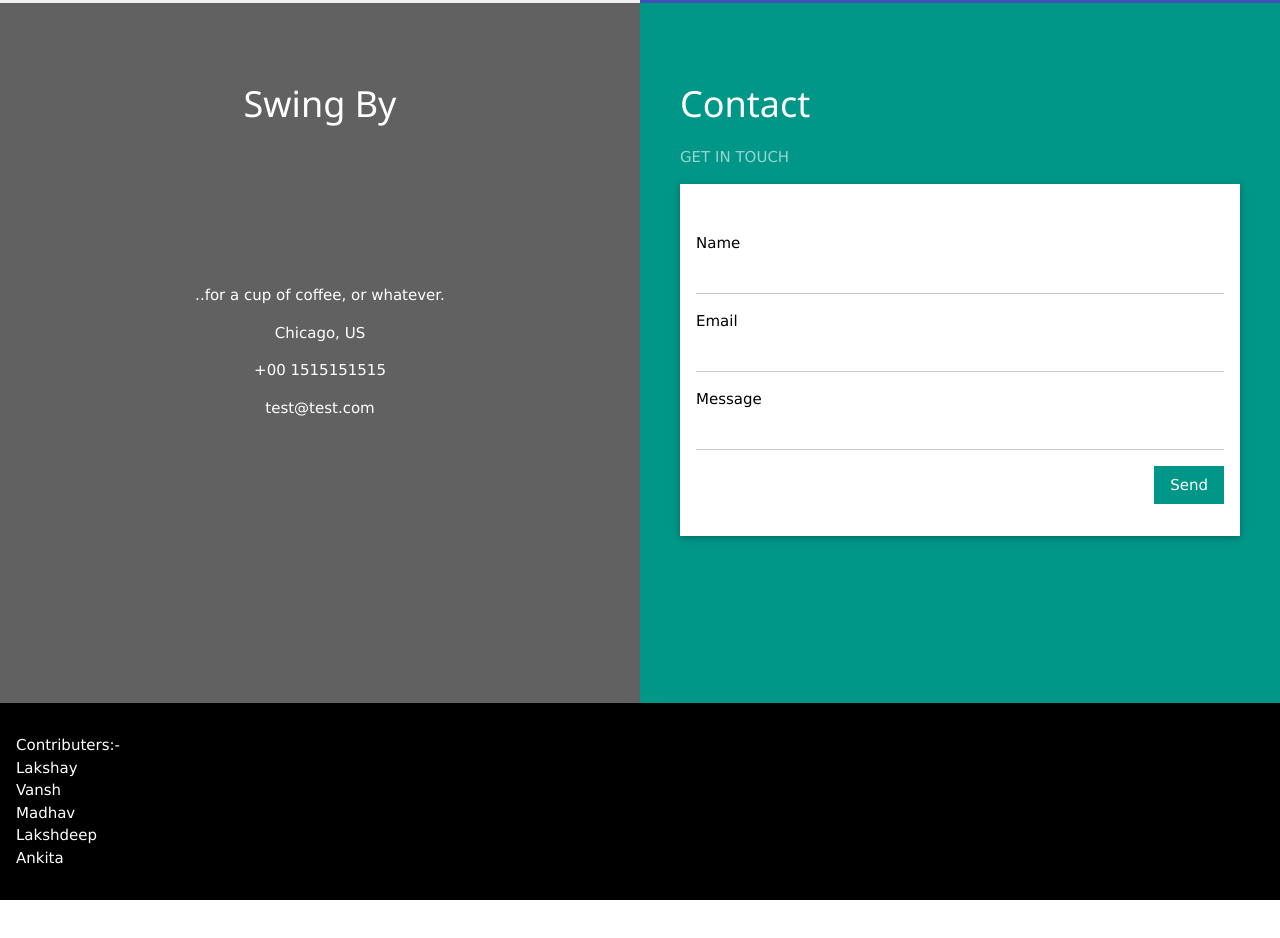
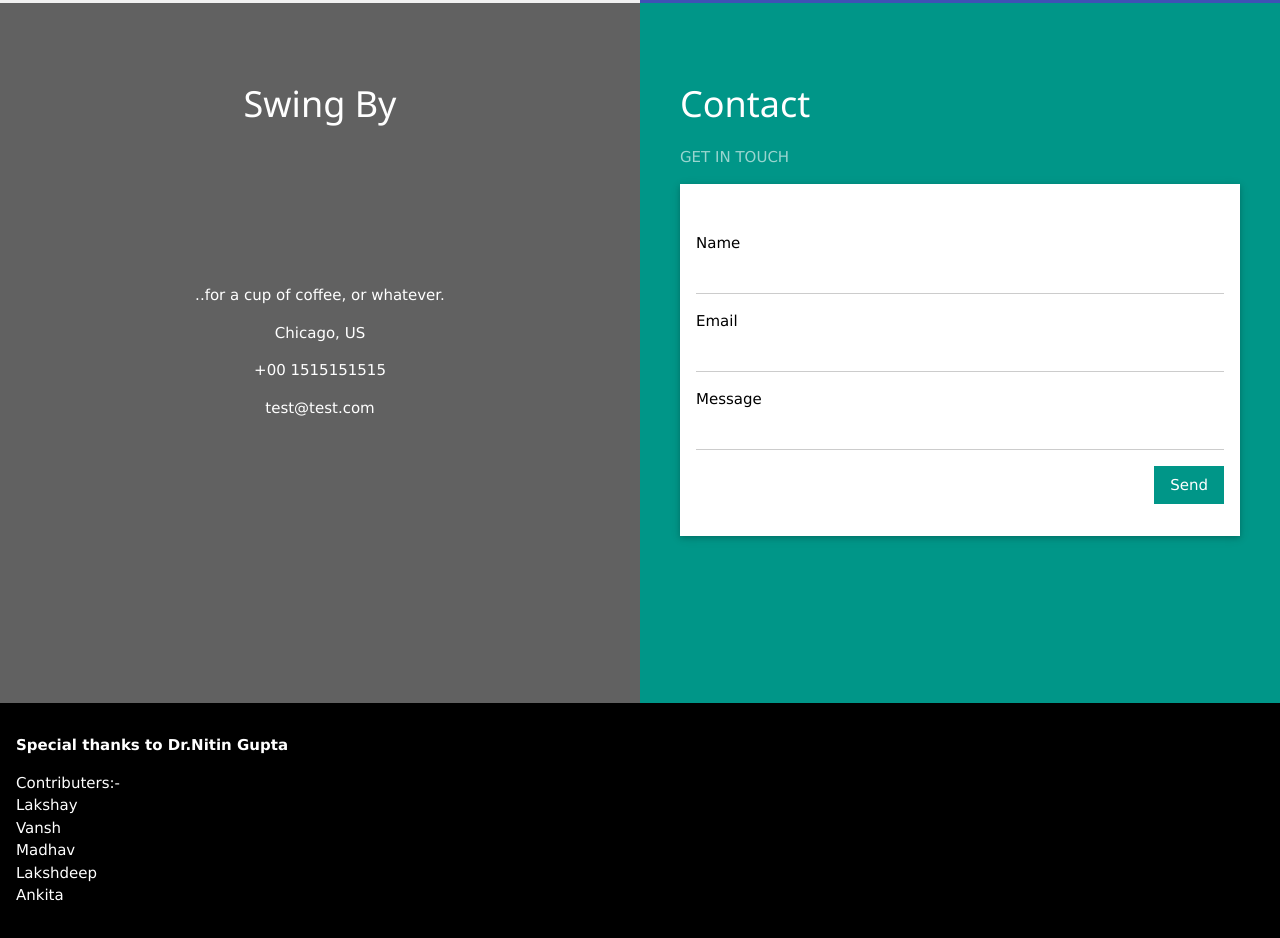
Before and after one commit to lakshay16/My_Analytics, a plain HTML site: page check.html in a window 1280 px wide. Shown: the part 1497-2435 px from the top of the page. Before the commit the page ends 2397 px from the top, so only its background shows below. Drawn offline with nearby package versions, Linux system fonts and the light colour scheme.

Commit message:
Update check.html

```diff
--- a/check.html
+++ b/check.html
@@ -153,6 +153,7 @@
 
 <!-- Footer -->
 <footer class="w3-container w3-black w3-padding-16">
+  <p><b>Special thanks to Dr.Nitin Gupta </b><br></p>
   <p>Contributers:-<br>Lakshay<br>Vansh<br>Madhav<br>Lakshdeep<br>Ankita </p>
 </footer>
 
```
